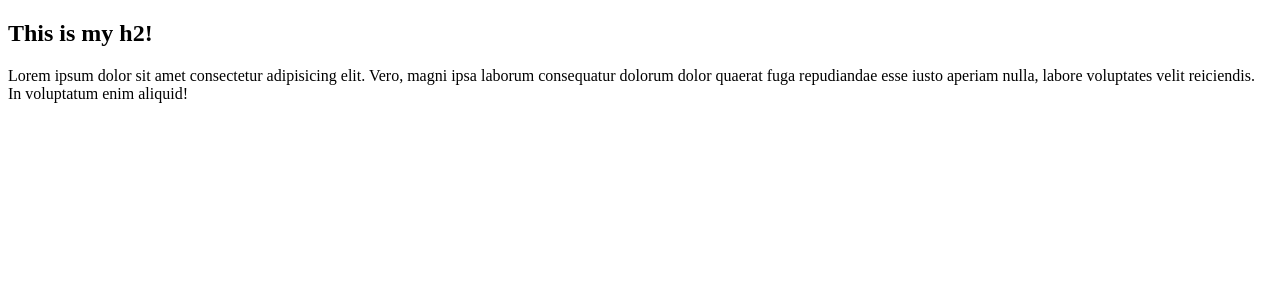
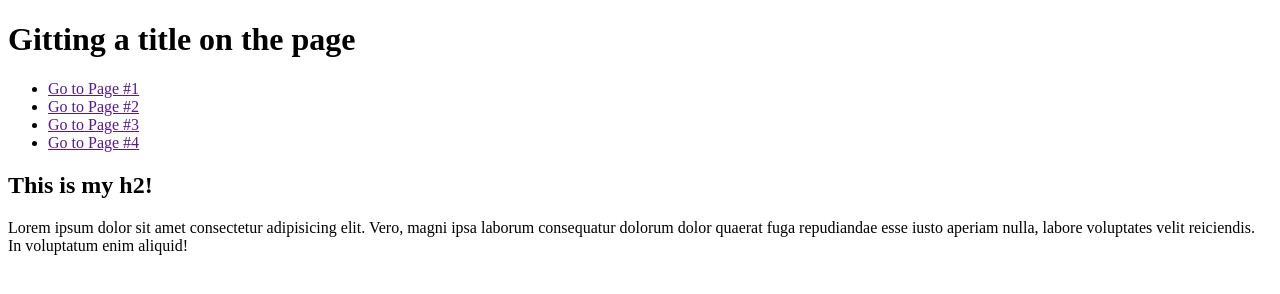
Before and after one commit to DerekNgan/juno-git, a plain HTML site: page index.html in a window 1280 px wide. Drawn offline with Linux system fonts and the light colour scheme.

Commit message:
revert HTML to include previous header

```diff
--- a/index.html
+++ b/index.html
@@ -7,7 +7,17 @@
     <title>Gitty</title>
 </head>
 <body>
-
+<header>
+    <h1>Gitting a title on the page</h1>
+    <nav>
+        <ul>
+            <li><a href="">Go to Page #1</a></li>
+            <li><a href="">Go to Page #2</a></li>
+            <li><a href="">Go to Page #3</a></li>
+            <li><a href="">Go to Page #4</a></li>
+        </ul>
+    </nav>
+</header>
 <main>
     <section>
         <h2>This is my h2!</h2>
```
